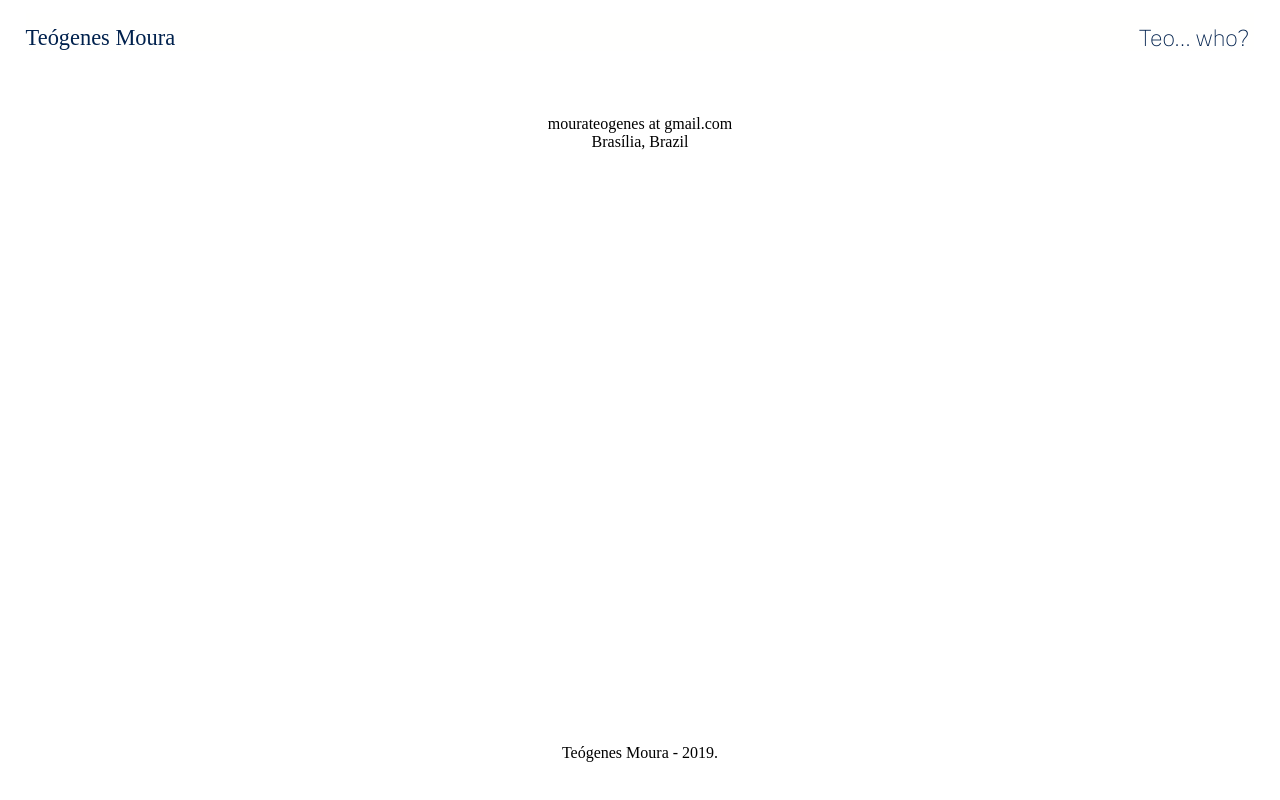
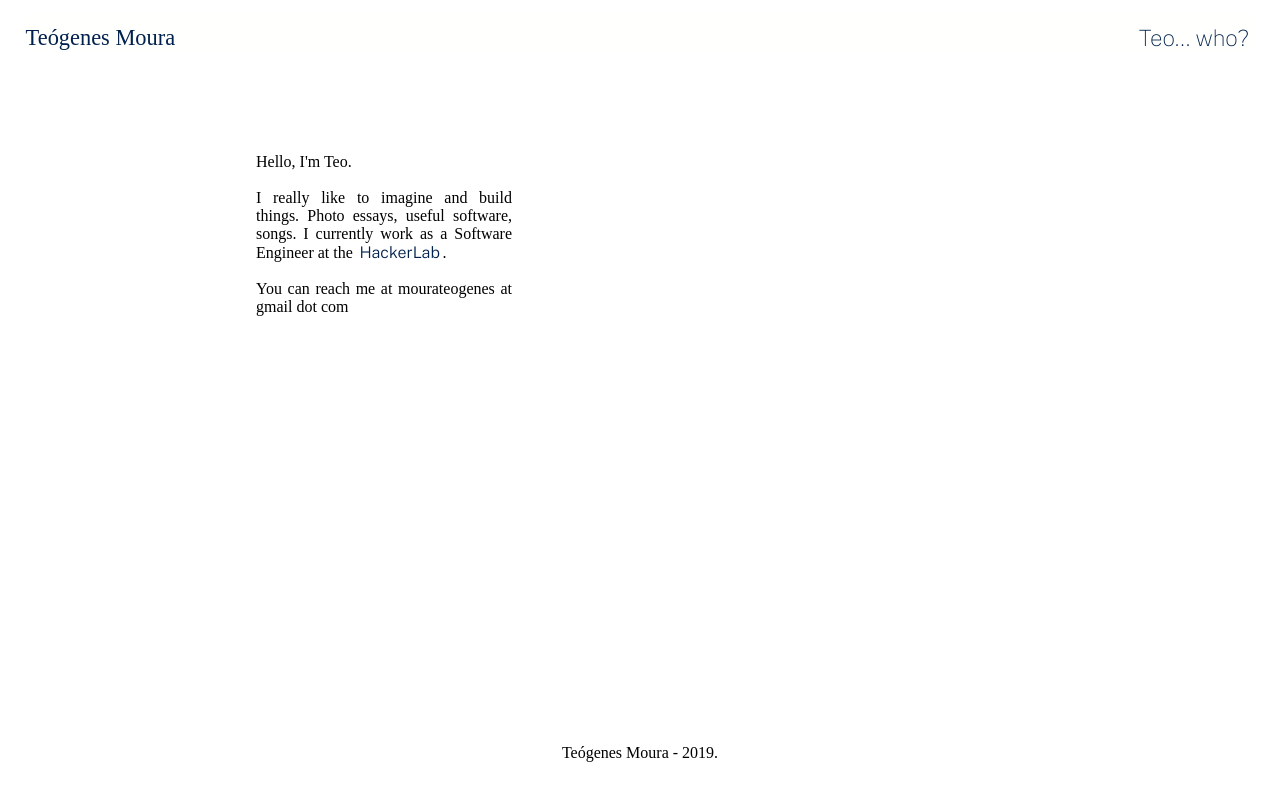
Before and after one commit to teogenesmoura/teoPhotos, a plain HTML site: page teo-who.html in a window 1280 px wide. Drawn offline with nearby package versions, Linux system fonts and the light colour scheme; a web font is replaced by a local one.

Commit message:
contact page

```diff
--- a/styles.scss
+++ b/styles.scss
@@ -65,6 +65,18 @@ $azul: #00214d;
 	}
 }
 
+a {
+	font-family: 'Public Sans', sans-serif;
+	color: $azul;
+	text-decoration: none;
+	font-weight: 300;
+	margin: 0% 1% 0% 1%;
+	&:hover {
+		background-color: $azul;
+		color: #FFFFFF;
+	}
+}
+
 .series-title {
 		display: flex;
 		justify-content: center;
@@ -90,10 +102,12 @@ $azul: #00214d;
 	justify-content: center;
 	align-items: center;
 	margin: 4% 0% 0% 0%;
-}
-
-.contact-container {
-	margin: 5% 0% 30% 0%;
+		& p {
+		margin: 4% 20% 2% 20%;
+		font-family: 'Ibarra Real Nova', serif;
+		font-size: 1em;
+		text-align: justify;
+	}
 }
 
 .row {
@@ -110,25 +124,6 @@ $azul: #00214d;
 	display: flex;
 	justify-content: center;
 	align-items: center;
-	a {
-		font-family: 'Public Sans', sans-serif;
-		color: $azul;
-		text-decoration: none;
-		font-weight: 300;
-		margin: 0% 1% 0% 1%;
-		&:hover {
-			background-color: $azul;
-			color: #FFFFFF;
-		}
-	}
-}
-
-.contact {
-	display: flex;
-	justify-content: center;
-	align-items: center;
-	font-family: 'Ibarra Real Nova', serif;
-	font-size: 1em;
 }
 
 .footer {
--- a/teo-who.html
+++ b/teo-who.html
@@ -11,9 +11,18 @@
 			<a href="teo-who.html"> Teo... who? </a>
 		</div>
 	</div>
-	<div class="contact-container">
-		<div class="contact"> mourateogenes at gmail.com </div>
-		<div class="contact"> Brasília, Brazil </div>
+	<div class="container">
+		<p>
+			Hello, I'm Teo.
+			<br>
+			<br>
+			I really like to imagine and build things. Photo essays, useful software,
+			songs. I currently work as a Software Engineer at the <a href="https://medium.com/labhacker">HackerLab</a>.
+			<br/>
+			<br/>
+			You can reach me at mourateogenes at gmail dot com
+		</p>
+	 </p>
 	</div>
 		<div class="footer">
 			Teógenes Moura - 2019.
```
Also changed, not shown: css/styles.css, 1 other file.
